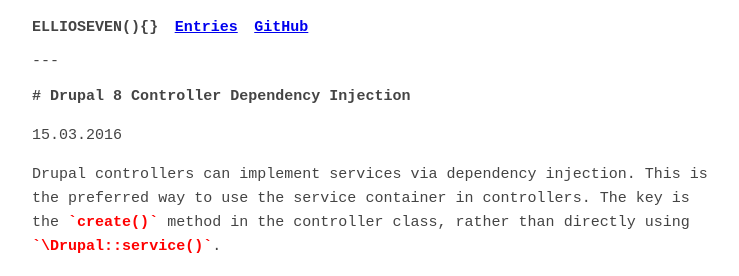
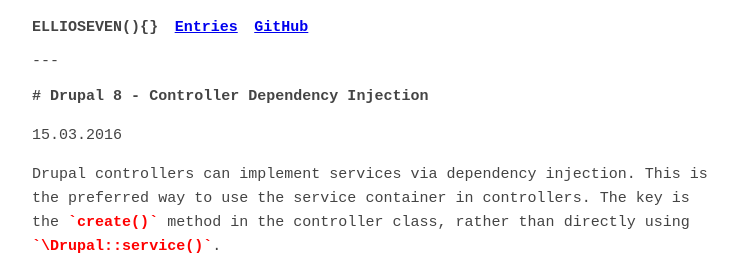
Before and after one commit to ellioseven/ellioseven.github.io, a Jekyll site: the page built from _posts/2016-03-14-drupal-8-controller-dependency-injection.markdown, in a window 1280 px wide. Shown: the top 276 px of the page, without its empty margins (270-1009 px from the left). Built offline with Jekyll 4.4.1, drawn with Linux system fonts in a browser that asks for light colours.

```diff
--- a/_posts/2016-03-14-drupal-8-controller-dependency-injection.markdown
+++ b/_posts/2016-03-14-drupal-8-controller-dependency-injection.markdown
@@ -1,6 +1,6 @@
 ---
 layout: post
-title: "Drupal 8 Controller Dependency Injection"
+title: "Drupal 8 - Controller Dependency Injection"
 date: 2016-03-15
 ---
 Drupal controllers can implement services via dependency injection. This is the preferred way to use the service
```
